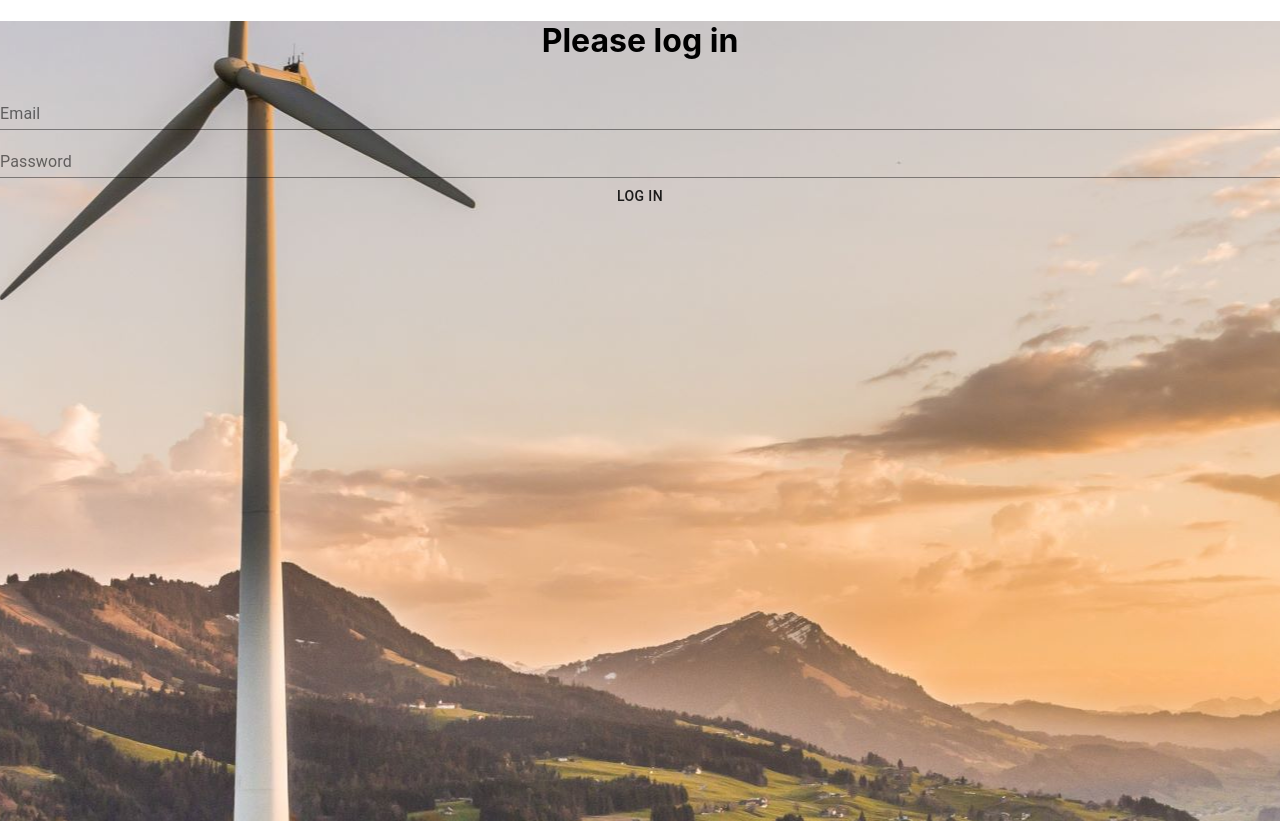
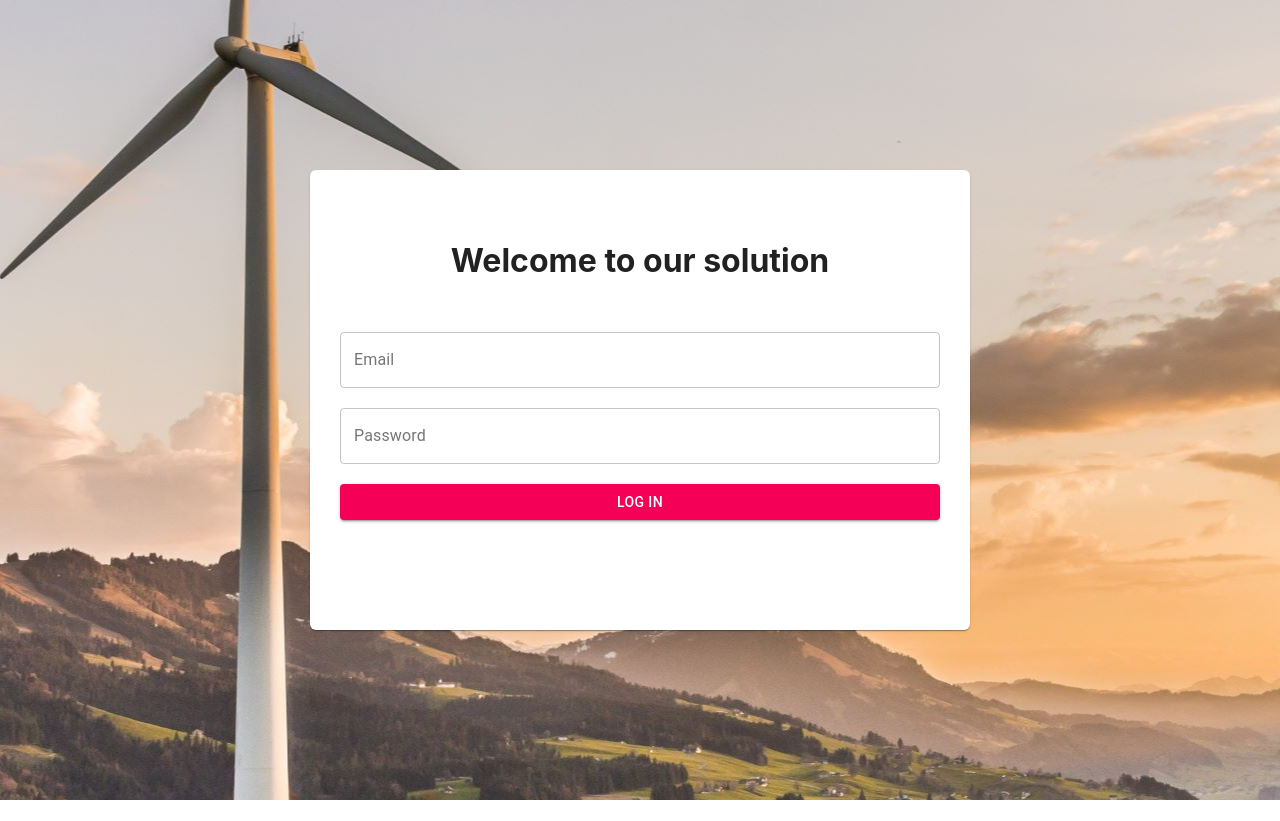
Before and after one commit to lcynarski/login-screen-ts, a React (Create React App) app: page / in a window 1280 px wide. After the commit the page ends 800 px from the top, so only its background shows below. Built offline with nearby package versions, Linux system fonts and the light colour scheme.

Commit message:
prepared basic styles for login screen

```diff
--- a/src/App.css
+++ /dev/null
@@ -1,17 +0,0 @@
-.App {
-  background: url('assets/background-0.jpg') center;
-  text-align: center;
-  width: 100vw;
-  height: 100vh;
-}
-
-.App-logo {
-  height: 40vmin;
-  pointer-events: none;
-}
-
-@media (prefers-reduced-motion: no-preference) {
-  .App-logo {
-    animation: App-logo-spin infinite 20s linear;
-  }
-}
--- a/src/App.tsx
+++ b/src/App.tsx
@@ -1,11 +1,10 @@
 import React from 'react';
-import './App.css';
-import LoginForm from "./loginScreen/loginForm";
+import LoginScreen from "./loginScreen/loginScreen";
 
 function App() {
   return (
     <div className="App">
-      <LoginForm />
+        <LoginScreen />
     </div>
   );
 }
--- a/src/loginScreen/loginForm.tsx
+++ b/src/loginScreen/loginForm.tsx
@@ -3,6 +3,8 @@ import Button from "@material-ui/core/Button";
 import TextField from "@material-ui/core/TextField";
 import {useField, FormikProps, Form, Formik, FieldAttributes} from 'formik';
 import validationSchema from "./validation";
+import {Paper} from "@material-ui/core";
+import {makeStyles} from "@material-ui/core/styles";
 
 
 interface Values {
@@ -14,10 +16,13 @@ interface TextFieldProps {
     label: string,
     id: string,
     type: string,
-    fullWidth: boolean
+    fullWidth: boolean,
+    className: string
 }
 
-const MyTextField = ({ label, id, type, fullWidth, ...props }: TextFieldProps & FieldAttributes<{}>) => {
+
+
+const MyTextField = ({ label, id, type, fullWidth, className, ...props }: TextFieldProps & FieldAttributes<{}>) => {
     const [field, meta, helpers] = useField(props);
     return (
             <TextField
@@ -25,6 +30,8 @@ const MyTextField = ({ label, id, type, fullWidth, ...props }: TextFieldProps &
                 label={label}
                 type={type}
                 fullWidth
+                variant="outlined"
+                className={className}
                 {...field}
                 error={!!(meta.touched && meta.error)}
                 helperText={meta.touched && meta.error ? meta.error : null}
@@ -32,7 +39,31 @@ const MyTextField = ({ label, id, type, fullWidth, ...props }: TextFieldProps &
     );
 };
 
+const useStyles = makeStyles({
+    root: {
+        display: 'flex',
+        flexDirection: 'column',
+        alignItems: 'center',
+        background: 'white',
+        border: 0,
+        borderRadius: 6,
+        padding: '20px 30px 0',
+        width: 600,
+        height: 440
+    },
+    header: {
+        padding: '30px 0'
+    },
+    form: {
+        width: '100%'
+    },
+    textField: {
+        paddingBottom: 20
+    }
+});
+
 const LoginForm = () => {
+    const classes = useStyles();
 
     const initialValues = {
             email: '',
@@ -40,8 +71,8 @@ const LoginForm = () => {
     }
 
     return (
-        <div>
-            <h1>Please log in</h1>
+        <Paper className={classes.root}>
+            <h1 className={classes.header}>Welcome to our solution</h1>
             <Formik
                 initialValues={initialValues}
                 onSubmit={(values, actions) => {
@@ -52,13 +83,14 @@ const LoginForm = () => {
                 validationSchema={validationSchema}
             >
                 {(props: FormikProps<Values>) => (
-                    <Form>
+                    <Form className={classes.form}>
                         <MyTextField
                             name="email"
                             id="email"
                             label="Email"
                             type="text"
                             fullWidth
+                            className={classes.textField}
                         />
                         <MyTextField
                             name="password"
@@ -66,16 +98,20 @@ const LoginForm = () => {
                             label="Password"
                             type="password"
                             fullWidth
+                            className={classes.textField}
                         />
                         <Button
                             type="submit"
+                            variant="contained"
+                            color="secondary"
+                            fullWidth={true}
                         >
                             Log In
                         </Button>
                     </Form>
                 )}
             </Formik>
-        </div>
+        </Paper>
     )
 }
 
--- /dev/null
+++ b/src/loginScreen/loginScreen.tsx
@@ -0,0 +1,25 @@
+import React from "react";
+import { makeStyles } from '@material-ui/core/styles';
+import LoginForm from "./loginForm";
+import background from "../assets/background-0.jpg";
+
+const useStyles = makeStyles({
+    root: {
+        background: `url(${background}) center`,
+        height: '100vh',
+        display: 'flex',
+        flexGrow: 1,
+        alignItems: 'center',
+        justifyContent: 'center'
+    },
+});
+
+const LoginScreen = () => {
+    const classes = useStyles();
+
+    return (<div className={classes.root}>
+        <LoginForm />
+    </div>)
+}
+
+export default LoginScreen;
```
